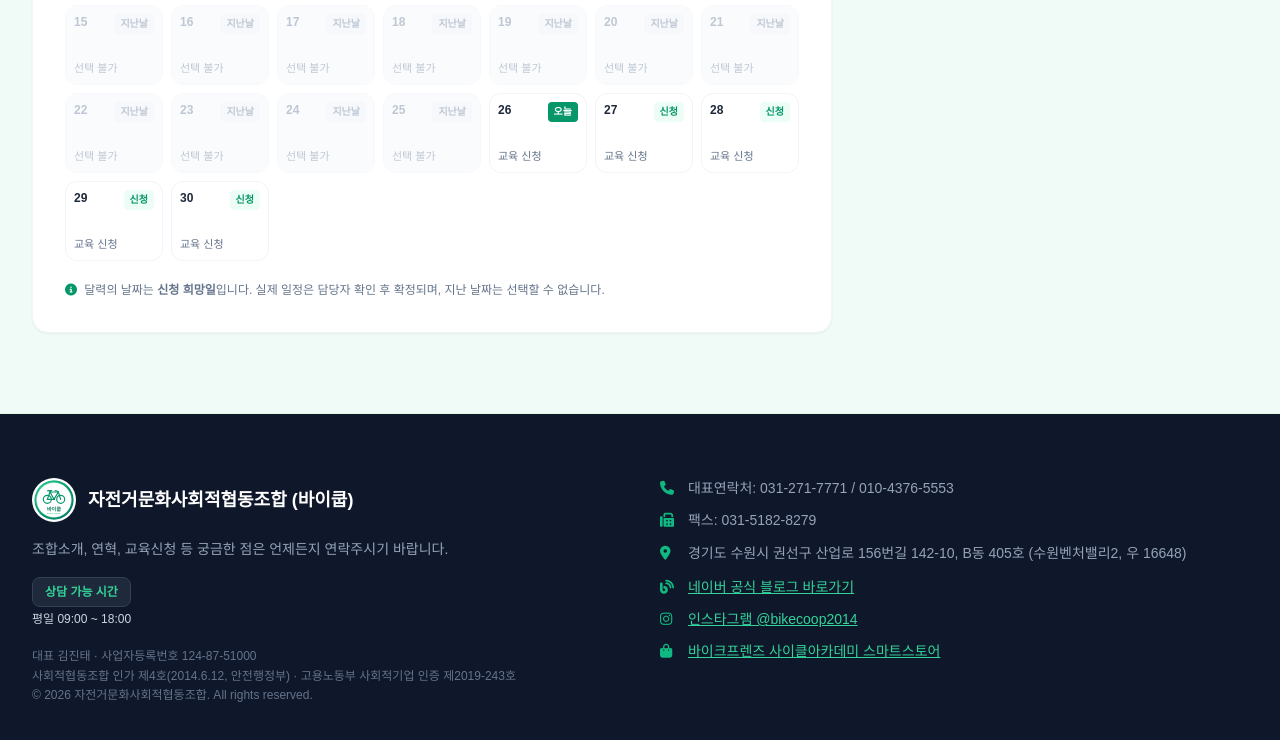
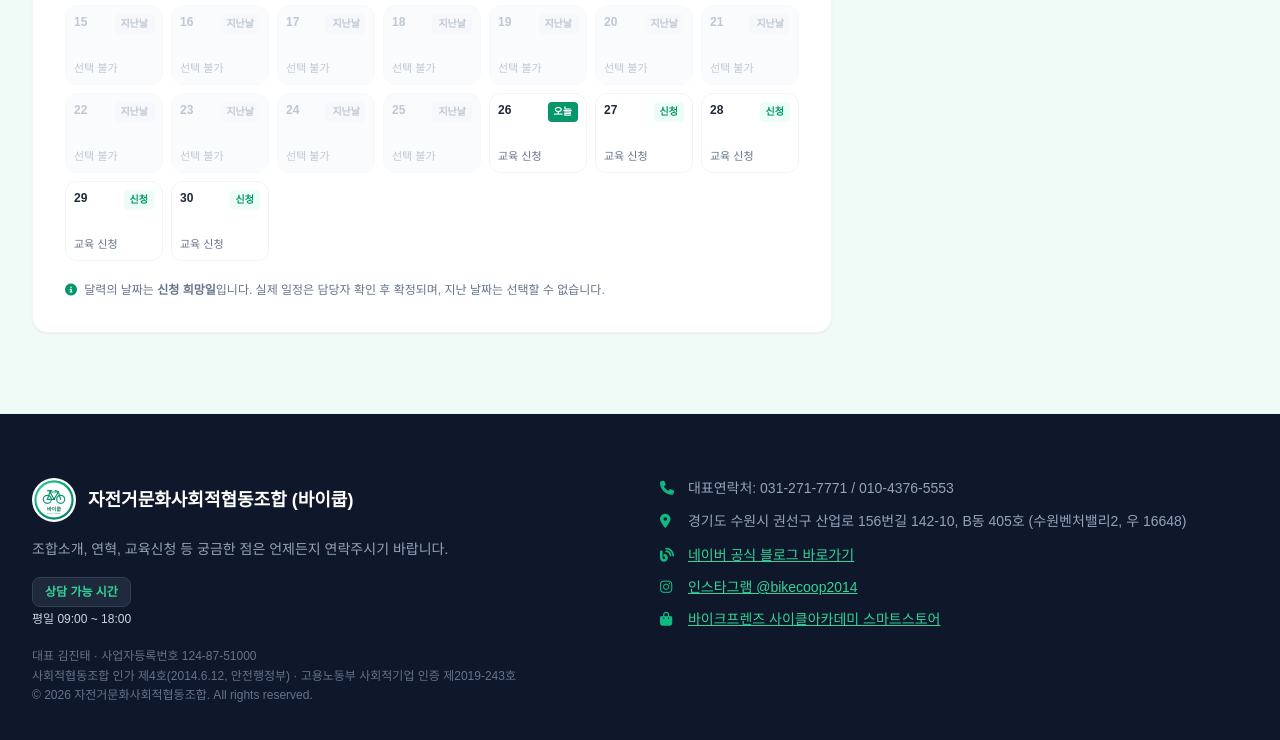
Before and after one commit to bikecoop2014-del/bikecoop2014-del.github.io, a plain HTML site: page index.html in a window 1280 px wide. Shown: the part 7506-8246 px from the top of the page. Drawn offline with nearby package versions, Linux system fonts and the light colour scheme; a web font is replaced by a local one.

Commit message:
Remove cancelled fax number 031-5182-8279 from footer

```diff
--- a/index.html
+++ b/index.html
@@ -826,7 +826,6 @@
                     <a href="tel:0312717771" class="hover:text-emerald-400">031-271-7771</a> /
                     <a href="tel:01043765553" class="hover:text-emerald-400">010-4376-5553</a>
                 </p>
-                <p><i class="fa-solid fa-fax w-6 text-emerald-500"></i> 팩스: 031-5182-8279</p>
                 <p class="leading-relaxed">
                     <i class="fa-solid fa-location-dot w-6 text-emerald-500"></i>
                     경기도 수원시 권선구 산업로 156번길 142-10, B동 405호 (수원벤처밸리2, 우 16648)
```
